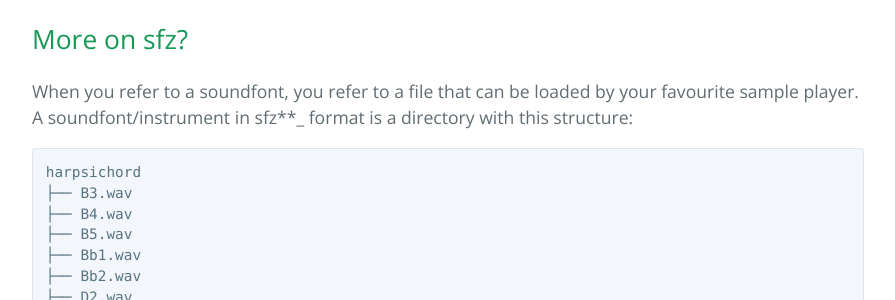
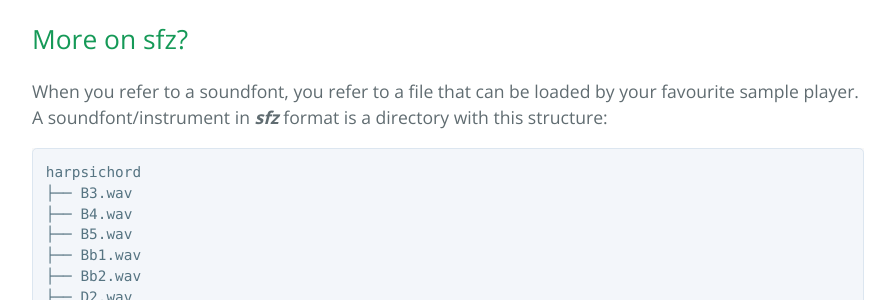
Before and after one commit to AidaDSP/AidaDSP.github.io, a Jekyll site: the page built from howto_make_your_own_sfz_soundfont.md, in a window 1280 px wide and 900 px high, scrolled down 1149 px. Shown: the part 181-481 px from the top of the window, without its empty margins (192-1087 px from the left). Built offline with Jekyll 4.4.1, drawn with Linux system fonts in a browser that asks for light colours; some of the changed text lies outside the part shown.

Commit message:
Updated content

```diff
--- a/howto_make_your_own_sfz_soundfont.md
+++ b/howto_make_your_own_sfz_soundfont.md
@@ -41,7 +41,7 @@ You have total control over the samples you bought and you have no limits for yo
 
 ## More on sfz?
 
-When you refer to a soundfont, you refer to a file that can be loaded by your favourite sample player. A soundfont/instrument in sfz**_ format
+When you refer to a soundfont, you refer to a file that can be loaded by your favourite sample player. A soundfont/instrument in _**sfz**_ format
 is a directory with this structure:
 
     harpsichord
```
Also changed, not shown: other parts of howto_make_your_own_sfz_soundfont.md (+7 -0 lines).
